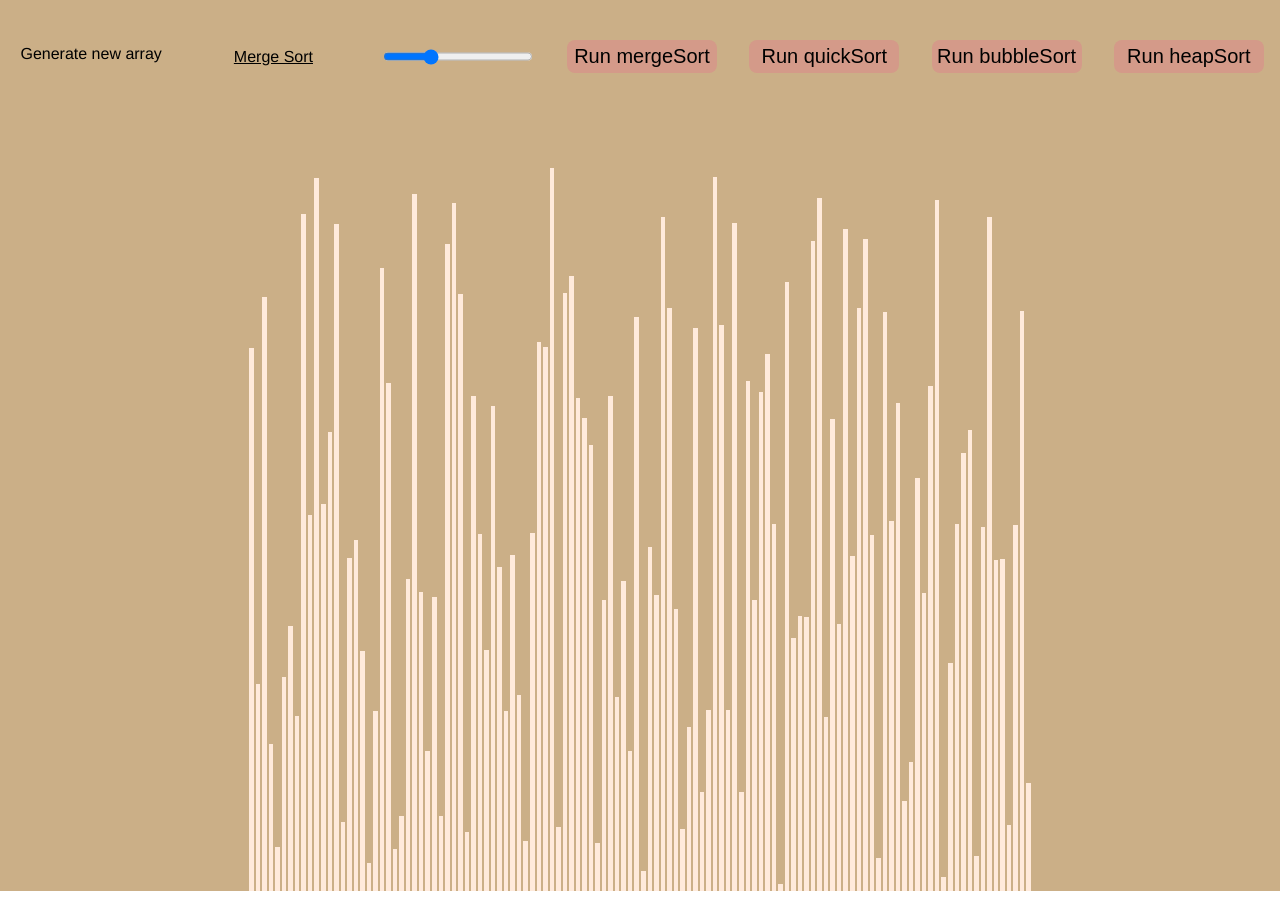
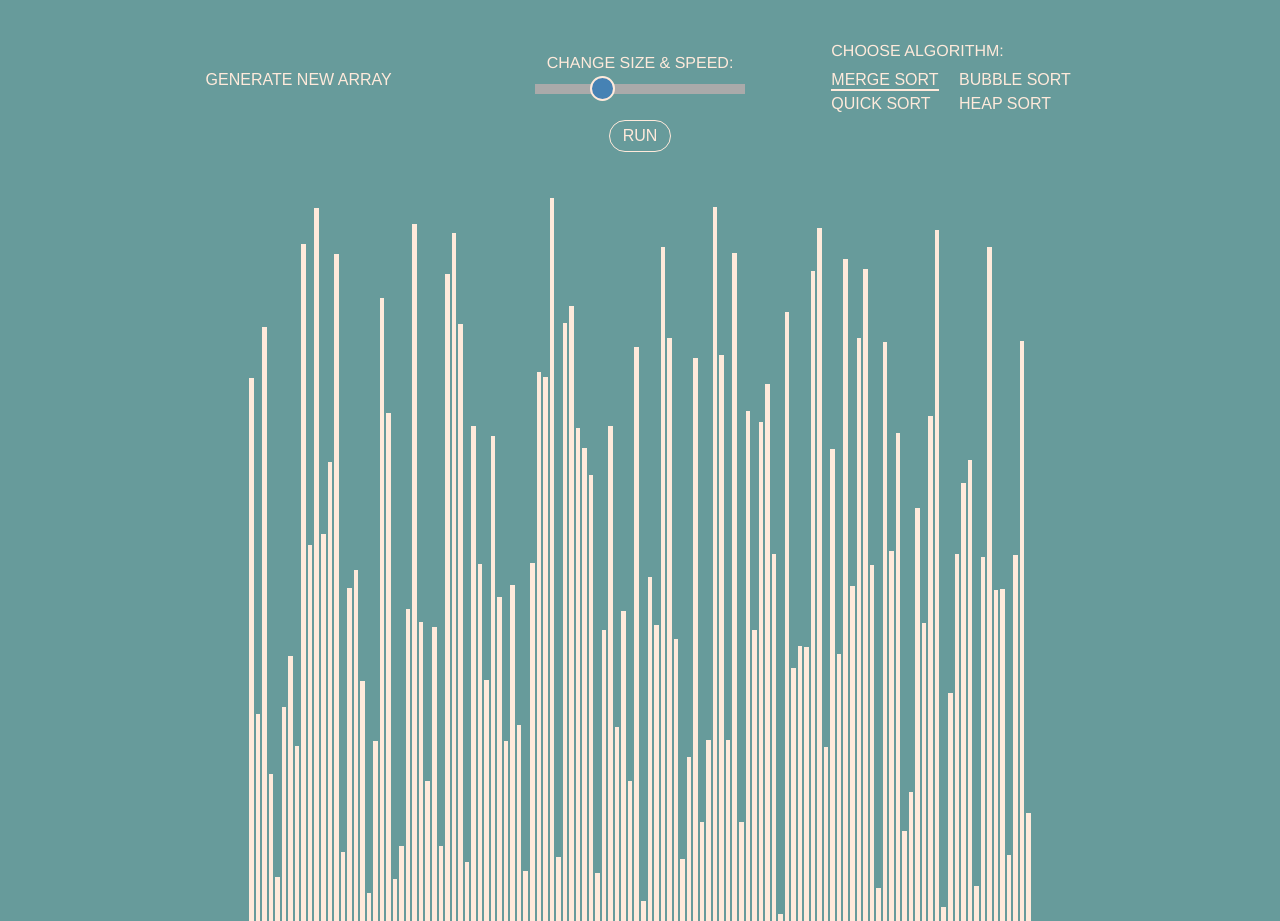
Before and after one commit to InNOcentos/algo-visualizer, a Vue app: page / in a window 1280 px wide. Before the commit the page ends 891 px from the top, so only its background shows below. Built offline with nearby package versions, Linux system fonts and the light colour scheme.

Commit message:
added some styles, locking toolbar while sorting

```diff
--- a/src/App.vue
+++ b/src/App.vue
@@ -20,7 +20,7 @@ export default {
   -webkit-font-smoothing: antialiased;
   -moz-osx-font-smoothing: grayscale;
   text-align: center;
-  background-color: #cbaf87;
+  background-color: #679b9b;
   min-height: 100vh;
 }
 body {
--- a/src/components/sortingVisualizer.vue
+++ b/src/components/sortingVisualizer.vue
@@ -1,15 +1,14 @@
 <template>
-  <div>
-    <div class="toolbar" id="toolbar" :style="this.toolbarVisibility.status">
-      <a class="toolbar-elem reset-btn" href="#" @click.prevent="resetArray">
+  <div class="main">
+    <div class="toolbar" id="toolbar">
+      <div class="toolbar-top">
+        <div class="toolbar__elem toolbar--generate">
+          <button class="toolbar__btn generate-btn" @click="resetArray">
             Generate new array
-      </a>
-      <div class="toolbar-elem algorithm selectedAlgorithm">Merge Sort</div>
-
-      <!-- <button @click="this.testSortingAlgoritms" class="control btn-test">
-        Test
-      </button> -->
-
+          </button>
+        </div>
+        <div class="toolbar__elem toolbar--change">
+          <span class="toolbar__text">Change size & speed:</span>
           <input
             type="range"
             class="speed-elem toolbar-elem"
@@ -19,18 +18,56 @@
             id="speedRange"
             v-on:input="resetArray"
           />
-      <button @click="this.mergeSort" class="toolbar-elem run-btn">
-        Run mergeSort
+        </div>
+        <div class="toolbar__elem toolbar--choose">
+          <span class="toolbar__text">Choose algorithm:</span>
+          <ul class="algo-list">
+            <li class="algo-list__item">
+              <button
+                class="toolbar__btn algo-btn active"
+                @click="this.pickAlgorithm"
+                value="mergeSort"
+              >
+                Merge Sort
               </button>
-      <button @click="this.quickSort" class="toolbar-elem run-btn">
-        Run quickSort
+            </li>
+            <li class="algo-list__item">
+              <button
+                class="toolbar__btn algo-btn"
+                @click="this.pickAlgorithm"
+                value="quickSort"
+              >
+                Quick Sort
               </button>
-      <button @click="this.bubbleSort" class="toolbar-elem run-btn">
-        Run bubbleSort
+            </li>
+            <li class="algo-list__item">
+              <button
+                class="toolbar__btn algo-btn"
+                @click="this.pickAlgorithm"
+                value="bubbleSort"
+              >
+                Bubble Sort
               </button>
-      <button @click="this.heapSort" class="toolbar-elem run-btn">
-        Run heapSort
+            </li>
+            <li class="algo-list__item">
+              <button
+                class="toolbar__btn algo-btn"
+                @click="this.pickAlgorithm"
+                value="heapSort"
+              >
+                Heap Sort
               </button>
+            </li>
+          </ul>
+        </div>
+      </div>
+      <div class="toolbar-bottom toolbar-run">
+        <div class="toolbar-elem">
+          <button class="toolbar__btn run-btn" id="run" @click="this.startSort">
+            Run
+          </button>
+        </div>
+      </div>
     </div>
 
     <div class="array-container">
@@ -63,19 +100,14 @@ export default {
       MULTIPLICATION_FACTOR: 40,
       colors: {
         PRIMARY_COLOR: "#637373",
-        SECONDARY_COLOR: "#132743",
+        SECONDARY_COLOR: "#1c2b2d",
         DEFAULT_COLOR: "#ffeadb",
         CURRENT_COLOR: null,
       },
     },
-    toolbarVisibility: {
-      statusArray: ["none", "auto"],
-      status: { pointerEvents: "auto" },
-    },
   }),
   computed: {
     animationSpeed() {
-      console.log(this.settings.MULTIPLICATION_FACTOR);
       return this.settings.MULTIPLICATION_FACTOR / 3.5;
     },
     numberOfArrayBars() {
@@ -89,6 +121,19 @@ export default {
     this.resetArray();
   },
   methods: {
+    startSort(event) {
+      const selectedAlgorithm = document.getElementsByClassName("active")[0]
+        .value;
+      event.target.classList.add("inProgress");
+      this[selectedAlgorithm]();
+    },
+    pickAlgorithm(event) {
+      const allAlgorithmsBtn = document.getElementsByClassName("algo-btn");
+      allAlgorithmsBtn.forEach((e) => {
+        e.classList.remove("active");
+      });
+      event.target.classList.add("active");
+    },
     resetArray() {
       const array = [];
       for (let i = 0; i < this.numberOfArrayBars; i++) {
@@ -111,14 +156,14 @@ export default {
       return Math.floor(Math.random() * (max - min + 1) + min);
     },
     mergeSort() {
-      const animations = mergeSortAlgorithm(this.array);
-      console.log(animations[0]);
+      const [animations, sortedArray] = mergeSortAlgorithm(this.array);
+      console.log(sortedArray);
       const arrayBars = document.getElementsByClassName("array-bar");
-      /* const toolbarStatus = Object.keys(this.toolbarVisibility.status)[0];
-      this.toolbarVisibility.status[
-        toolbarStatus
-      ] = this.toolbarVisibility.statusArray[0]; */
+      document.getElementById("toolbar").style.pointerEvents = "none";
+      const animationsPromises = [];
       for (let i = 0; i < animations.length; i++) {
+        animationsPromises.push(
+          new Promise((resolve) => {
             const isColorChange = i % 3 !== 2;
             if (isColorChange) {
               const [barOneIdx, barTwoIdx] = animations[i];
@@ -126,30 +171,50 @@ export default {
               const barTwoStyle = arrayBars[barTwoIdx].style;
               const color =
                 i % 3 === 0
-              ? this.settings.colors.SECONDARY_COLOR
-              : this.settings.colors.DEFAULT_COLOR;
+                  ? this.settings.SECONDARY_COLOR
+                  : this.settings.PRIMARY_COLOR;
               setTimeout(() => {
                 barOneStyle.backgroundColor = color;
                 barTwoStyle.backgroundColor = color;
+                resolve();
               }, i * this.animationSpeed);
             } else {
               setTimeout(() => {
                 const [barOneIdx, newHeight] = animations[i];
                 const barOneStyle = arrayBars[barOneIdx].style;
                 barOneStyle.height = `${newHeight}px`;
+                resolve();
               }, i * this.animationSpeed);
             }
+          })
+        );
       }
+      Promise.all(animationsPromises).then(() => {
+        console.log(1);
+        document
+          .getElementsByClassName("inProgress")[0]
+          .classList.remove("inProgress");
+        document.getElementById("toolbar").style.pointerEvents = "auto";
+        for (let i = 0; i < sortedArray.length; i++) {
+          setTimeout(() => {
+            arrayBars[i].style.backgroundColor = "#fbd46d";
+          }, i * 3);
+        }
+      });
     },
     quickSort() {
-      let animations = quickSortAlgorithm(this.array);
-      console.log(animations);
+      let [animations, sortedArray] = quickSortAlgorithm(this.array);
       const arrayBars = document.getElementsByClassName("array-bar");
+      const animationsPromises = [];
       let mark = false;
+      document.getElementById("toolbar").style.pointerEvents = "none";
       for (let i = 0; i < animations.length; i++) {
+        animationsPromises.push(
+          new Promise((resolve) => {
             let isMark = animations[i].length === 1;
             if (isMark) {
               mark = true;
+              resolve();
             } else {
               let isSwap = animations[i].length !== 4;
               if (isSwap) {
@@ -172,6 +237,113 @@ export default {
                 setTimeout(() => {
                   barOneStyle.backgroundColor = color;
                   barTwoStyle.backgroundColor = color;
+                  resolve();
+                }, i * 100);
+              } else {
+                setTimeout(() => {
+                  const [
+                    barOneIdx,
+                    barTwoIdx,
+                    barOneHeight,
+                    barTwoHeight,
+                  ] = animations[i];
+                  const barOneStyle = arrayBars[barOneIdx].style;
+                  const barTwoStyle = arrayBars[barTwoIdx].style;
+                  barOneStyle.height = `${barTwoHeight}px`;
+                  barTwoStyle.height = `${barOneHeight}px`;
+                  resolve();
+                }, i * 100);
+              }
+            }
+          })
+        );
+      }
+      Promise.all(animationsPromises).then(() => {
+        console.log(1);
+        document
+          .getElementsByClassName("inProgress")[0]
+          .classList.remove("inProgress");
+        document.getElementById("toolbar").style.pointerEvents = "auto";
+        for (let i = 0; i < sortedArray.length; i++) {
+          setTimeout(() => {
+            arrayBars[i].style.backgroundColor = "#fbd46d";
+          }, i * 3);
+        }
+      });
+    },
+    bubbleSort() {
+      let [animations, sortedArray] = bubbleSortAlgorithm(this.array);
+      const arrayBars = document.getElementsByClassName("array-bar");
+      const animationsPromises = [];
+      document.getElementById("toolbar").style.pointerEvents = "none";
+      for (let i = 0; i < animations.length; i++) {
+        animationsPromises.push(
+          new Promise((resolve) => {
+            let isSwap = i % 3 !== 2;
+            if (isSwap) {
+              const [barOneIdx, barTwoIdx] = animations[i];
+              const barOneStyle = arrayBars[barOneIdx].style;
+              const barTwoStyle = arrayBars[barTwoIdx].style;
+              const color =
+                i % 3 === 0
+                  ? this.settings.colors.SECONDARY_COLOR
+                  : this.settings.colors.DEFAULT_COLOR;
+              setTimeout(() => {
+                barOneStyle.backgroundColor = color;
+                barTwoStyle.backgroundColor = color;
+                resolve();
+              }, i * 1);
+            } else {
+              setTimeout(() => {
+                const [
+                  barOneIdx,
+                  barTwoIdx,
+                  barOneHeight,
+                  barTwoHeight,
+                ] = animations[i];
+                const barOneStyle = arrayBars[barOneIdx].style;
+                const barTwoStyle = arrayBars[barTwoIdx].style;
+                barOneStyle.height = `${barTwoHeight}px`;
+                barTwoStyle.height = `${barOneHeight}px`;
+                resolve();
+              }, i * 1);
+            }
+          })
+        );
+      }
+      Promise.all(animationsPromises).then(() => {
+        document
+          .getElementsByClassName("inProgress")[0]
+          .classList.remove("inProgress");
+        document.getElementById("toolbar").style.pointerEvents = "auto";
+        for (let i = 0; i < sortedArray.length; i++) {
+          setTimeout(() => {
+            arrayBars[i].style.backgroundColor = "#fbd46d";
+          }, i * 3);
+        }
+      });
+    },
+    heapSort() {
+      const [animations, sortedArray] = heapSortAlgorithm(this.array);
+      const arrayBars = document.getElementsByClassName("array-bar");
+      const animationsArray = [];
+      document.getElementById("toolbar").style.pointerEvents = "none";
+      for (let i = 0; i < animations.length; i++) {
+        animationsArray.push(
+          new Promise((resolve) => {
+            const isColorChange = i % 3 !== 2;
+            if (isColorChange) {
+              const [barOneIdx, barTwoIdx] = animations[i];
+              const barOneStyle = arrayBars[barOneIdx].style;
+              const barTwoStyle = arrayBars[barTwoIdx].style;
+              const color =
+                i % 3 === 0
+                  ? this.settings.colors.SECONDARY_COLOR
+                  : this.settings.colors.DEFAULT_COLOR;
+              setTimeout(() => {
+                barOneStyle.backgroundColor = color;
+                barTwoStyle.backgroundColor = color;
+                resolve();
               }, i * this.animationSpeed);
             } else {
               setTimeout(() => {
@@ -185,95 +357,39 @@ export default {
                 const barTwoStyle = arrayBars[barTwoIdx].style;
                 barOneStyle.height = `${barTwoHeight}px`;
                 barTwoStyle.height = `${barOneHeight}px`;
+                resolve();
               }, i * this.animationSpeed);
             }
+          })
+        );
       }
+      Promise.all(animationsArray).then(() => {
+        document
+          .getElementsByClassName("inProgress")[0]
+          .classList.remove("inProgress");
+        document.getElementById("toolbar").style.pointerEvents = "auto";
+        for (let i = 0; i < sortedArray.length; i++) {
+          setTimeout(() => {
+            arrayBars[i].style.backgroundColor = "#fbd46d";
+          }, i * 3);
         }
-      /* arrayBars[i].style.height = `${this.array[i]}px`; */
-      /* const arrayBars = document.getElementsByClassName("array-bar");
-      for (let i = 0; i < animations.length; i++) {
-        arrayBars[i].style.height = `${animations[i]}px`;
-      } */
-    },
-    bubbleSort() {
-      console.log(this.array);
-      let animations = bubbleSortAlgorithm(this.array);
-      console.log(animations);
-      const arrayBars = document.getElementsByClassName("array-bar");
-      for (let i = 0; i < animations.length; i++) {
-        let isSwap = i % 3 !== 2;
-        if (isSwap) {
-          const [barOneIdx, barTwoIdx] = animations[i];
-          const barOneStyle = arrayBars[barOneIdx].style;
-          const barTwoStyle = arrayBars[barTwoIdx].style;
-          const color =
-            i % 3 === 0
-              ? this.settings.colors.SECONDARY_COLOR
-              : this.settings.colors.DEFAULT_COLOR;
-          setTimeout(() => {
-            barOneStyle.backgroundColor = color;
-            barTwoStyle.backgroundColor = color;
-          }, i * this.animationSpeed);
-        } else {
-          setTimeout(() => {
-            const [
-              barOneIdx,
-              barTwoIdx,
-              barOneHeight,
-              barTwoHeight,
-            ] = animations[i];
-            const barOneStyle = arrayBars[barOneIdx].style;
-            const barTwoStyle = arrayBars[barTwoIdx].style;
-            barOneStyle.height = `${barTwoHeight}px`;
-            barTwoStyle.height = `${barOneHeight}px`;
-          }, i * this.animationSpeed);
-        }
-      }
-    },
-    heapSort() {
-      const animations = heapSortAlgorithm(this.array);
-      const arrayBars = document.getElementsByClassName("array-bar");
-      for (let i = 0; i < animations.length; i++) {
-        const isColorChange = i % 3 !== 2;
-        if (isColorChange) {
-          const [barOneIdx, barTwoIdx] = animations[i];
-          const barOneStyle = arrayBars[barOneIdx].style;
-          const barTwoStyle = arrayBars[barTwoIdx].style;
-          const color =
-            i % 3 === 0
-              ? this.settings.colors.SECONDARY_COLOR
-              : this.settings.colors.DEFAULT_COLOR;
-          setTimeout(() => {
-            barOneStyle.backgroundColor = color;
-            barTwoStyle.backgroundColor = color;
-          }, i * this.animationSpeed);
-        } else {
-          setTimeout(() => {
-            const [
-              barOneIdx,
-              barTwoIdx,
-              barOneHeight,
-              barTwoHeight,
-            ] = animations[i];
-            const barOneStyle = arrayBars[barOneIdx].style;
-            const barTwoStyle = arrayBars[barTwoIdx].style;
-            barOneStyle.height = `${barTwoHeight}px`;
-            barTwoStyle.height = `${barOneHeight}px`;
-          }, i * this.animationSpeed);
-        }
-      }
+      });
     },
   },
 };
 </script>
 
 <style>
+.main {
+  display: flex;
+  justify-content: center;
+}
 .array-container {
   display: flex;
   align-items: flex-end;
   height: 790px;
   justify-content: center;
-  padding-top: 101px;
+  padding-top: 131px;
   margin: 0 auto;
 }
 .array-bar {
@@ -282,45 +398,169 @@ export default {
   transition: height 0.001s;
 }
 .toolbar {
+  color: #ffeadb;
   position: absolute;
-  padding: 40px 0;
   width: 100%;
-  margin: 0 auto;
+}
+.toolbar-top {
+  padding-top: 40px;
+  max-width: 80%;
   display: flex;
   justify-content: space-around;
-  color: black;
+  font-size: 16px;
+  text-transform: uppercase;
+  height: 80px;
+  margin: 0 auto;
 }
-.toolbar a {
-  color: black;
+.toolbar__elem {
+  max-width: 300px;
+  width: 100%;
+  /* background-color: #ea907a; */
+  border-radius: 8px;
+  border: none;
+  height: 100%;
+  display: flex;
+  flex-direction: column;
+  justify-content: center;
+  align-items: center;
+}
+/* Generate btn */
+.toolbar__btn {
+  background: none;
+  border: none;
+  text-transform: uppercase;
+  color: #ffeadb;
   text-decoration: none;
+  position: relative;
+  outline: none;
+  font-size: 16px;
 }
-.toolbar-elem {
-  max-width: 150px;
-  width: 100%;
-  padding: 5px 0;
-}
-.toolbar-elem:hover {
+.generate-btn:hover {
   cursor: pointer;
 }
-.select-btn {
+/*
+.generate-btn:before {
+  content: "";
+  position: absolute;
+  width: 100%;
+  height: 2px;
+  bottom: -4px;
+  left: 0;
+  background-color: #ffeadb;
+  visibility: hidden;
+  -webkit-transform: scaleX(0);
+  transform: scaleX(0);
+  -webkit-transition: all 0.3s ease-in-out 0s;
+  transition: all 0.15s ease-in-out 0s;
+}
+.generate-btn:hover:before {
+  visibility: visible;
+  -webkit-transform: scaleX(1);
+  transform: scaleX(1);
+} */
+
+/* Range */
+input[type="range"] {
+  width: 210px;
+  height: 30px;
+  overflow: hidden;
+  cursor: pointer;
+  background: transparent;
   outline: none;
 }
-.run-btn {
-  background-color: #d49a89;
-  color: black;
-  outline: 0;
-  border-radius: 8px;
-  border: none;
-  font-size: 20px;
+input[type="range"],
+input[type="range"]::-webkit-slider-runnable-track,
+input[type="range"]::-webkit-slider-thumb {
+  -webkit-appearance: none;
 }
+input[type="range"]::-webkit-slider-runnable-track {
+  width: 200px;
+  height: 10px;
+  background: #AAA;
+}
+input[type="range"]::-webkit-slider-thumb {
+  position: relative;
+  height: 25px;
+  width: 25px;
+  margin-top: -8px;
+  background: steelblue;
+  border-radius: 50%;
+  border: 2px solid #ffeadb;
+}
+input[type="range"]::-webkit-slider-thumb::before {
+  position: absolute;
+  content: "";
+  height: 10px; /* equal to height of runnable track */
+  width: 300px; /* make this bigger than the widest range input element */
+  left: -302px; /* this should be -2px - width */
+  top: 8px; /* don't change this */
+  background: #777;
+}
+/* /rAnge */
 .algorithm {
   display: flex;
   justify-content: center;
   align-items: center;
+}
+.algo-btn {
+  padding: 0;
+}
+.algo-btn:before {
+  content: "";
+  position: absolute;
+  width: 100%;
+  height: 2px;
+  bottom: -2px;
+  left: 0;
+  background-color: #ffeadb;
+  -webkit-transform: scaleX(0);
+  transform: scaleX(0);
+  -webkit-transition: all 0.3s ease-in-out 0s;
+  transition: all 0.15s ease-in-out 0s;
+  visibility: hidden;
+}
+.algo-btn.active:before {
+  visibility: visible;
+  -webkit-transform: scaleX(1);
+  transform: scaleX(1);
 }
 .selectedAlgorithm {
   text-decoration: underline;
   cursor: default !important;
   padding: 0;
 }
+.algo-list {
+  list-style-type: none;
+  columns: 2;
+  padding: 0;
+  margin: 0;
+}
+.algo-list__item {
+  text-align: left;
+  padding-bottom: 6px;
+}
+.algo-list__item:hover > .algo-btn {
+  cursor: pointer;
+}
+.toolbar--choose .toolbar__text {
+  align-self: baseline;
+  margin-bottom: 11px;
+}
+.toolbar--choose {
+  align-items: flex-start;
+}
+.toolbar-run {
+  margin: 0 auto;
+}
+.run-btn {
+  border: 1px solid #ffeadb;
+  border-radius: 20px;
+  padding: 6px 13px;
+}
+.run-btn:hover,
+.run-btn.inProgress {
+  cursor: pointer;
+  background-color: #c7e2b2;
+  color: #3b6978;
+}
 </style>
--- a/src/sortingAlgoritms/bubbleSortAlgorithm.js
+++ b/src/sortingAlgoritms/bubbleSortAlgorithm.js
@@ -1,7 +1,7 @@
 export default function bubbleSortAlgorithm(array) {
   const animations = [];
-  bubbleSortHelper(array, animations);
-  return animations;
+  const sortedArray = bubbleSortHelper(array, animations);
+  return [animations, sortedArray];
 }
 
 const bubbleSortHelper = (array, animations) => {
--- a/src/sortingAlgoritms/heapSortAlgorithm.js
+++ b/src/sortingAlgoritms/heapSortAlgorithm.js
@@ -1,7 +1,7 @@
 export default function heapSortAlgorithm(array) {
   const animations = [];
-  heapSort(array, animations);
-  return animations;
+  const result = heapSort(array, animations);
+  return [animations, result];
 }
 
 function heapSort(array, animations) {
--- a/src/sortingAlgoritms/mergeSortAlgorithm.js
+++ b/src/sortingAlgoritms/mergeSortAlgorithm.js
@@ -2,8 +2,8 @@ export default function mergeSortAlgorithm(array) {
   const animations = [];
   if (array.length <= 1) return array;
   const auxiliaryArray = array.slice();
-  mergeSortHelper(array, 0, array.length - 1, auxiliaryArray, animations);
-  return animations;
+  const res = mergeSortHelper(array, 0, array.length - 1, auxiliaryArray, animations);
+  return [animations, res];
 }
 
 function mergeSortHelper(mainArray, startIdx, endIdx, auxiliaryArray, animations) {
@@ -12,6 +12,7 @@ function mergeSortHelper(mainArray, startIdx, endIdx, auxiliaryArray, animations
   mergeSortHelper(auxiliaryArray, startIdx, middleIdx, mainArray, animations);
   mergeSortHelper(auxiliaryArray, middleIdx + 1, endIdx, mainArray, animations);
   doMerge(mainArray, startIdx, middleIdx, endIdx, auxiliaryArray, animations);
+  return mainArray;
 }
 
 function doMerge(mainArray, startIdx, middleIdx, endIdx, auxiliaryArray, animations) {
--- a/src/sortingAlgoritms/quickSortAlgorithm.js
+++ b/src/sortingAlgoritms/quickSortAlgorithm.js
@@ -1,8 +1,8 @@
 export default function quickSortAlgorithm(array) {
   if (array.length <= 1) return array;
   const animations = [];
-  quickSortHelper(array, 0, array.length - 1, animations);
-  return animations;
+  const result = quickSortHelper(array, 0, array.length - 1, animations);
+  return [animations, result];
 }
 function quickSortHelper(items, left, right, animations) {
   if (items.length > 1) {
```
Lines whose indentation alone changed are shown as unchanged.
